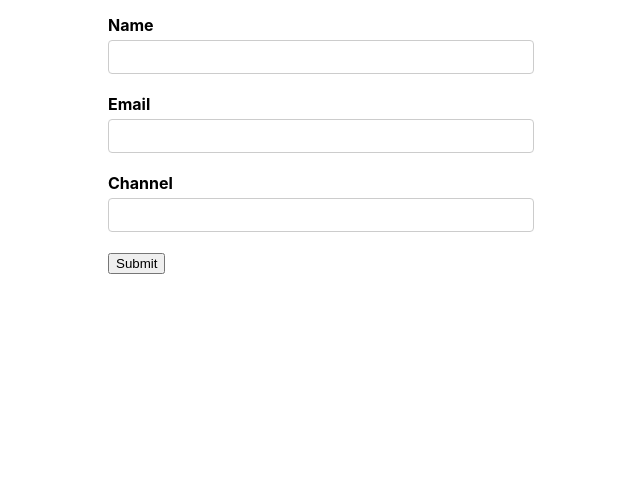
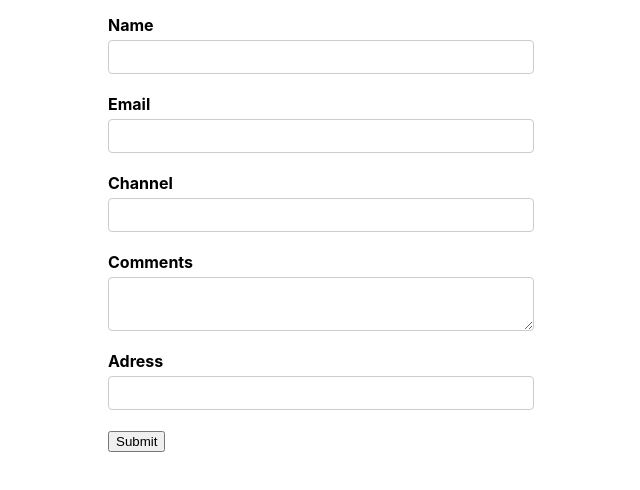
Before and after one commit to ufukucar/react-formik-test, a React (Create React App) app: page / in a window 1280 px wide. Shown: the top 490 px of the page, without its empty margins (319-959 px from the left). Built offline with nearby package versions, Linux system fonts and the light colour scheme.

Commit message:
=Form Revisited

```diff
--- a/src/App.css
+++ b/src/App.css
@@ -23,6 +23,7 @@ textarea {
   background-image: none;
   border: 1px solid #ccc;
   border-radius: 4px;
+  resize: vertical ;
   /* margin-bottom: 20px; */
 }
 
@@ -30,6 +31,8 @@ textarea {
   margin-bottom: 20px;
 }
 
+
+
 .error {
   color: red;
   font-size: 12px;
--- a/src/components/YoutubeForm.jsx
+++ b/src/components/YoutubeForm.jsx
@@ -4,7 +4,13 @@ import { Formik, Form, Field, ErrorMessage } from 'formik'
 import * as Yup from 'yup'
 
 const YoutubeForm = () => {
-  const initialValues = { name: '', email: '', channel: '' }
+  const initialValues = {
+    name: '',
+    email: '',
+    channel: '',
+    comments: '',
+    address: '',
+  }
 
   const onSubmit = (values) => {
     console.log('Form Data: ', values)
@@ -46,6 +52,29 @@ const YoutubeForm = () => {
 
           <ErrorMessage name="channel" component="div" className="error" />
         </div>
+
+        <div className="form-control">
+          <label htmlFor="comments">Comments</label>
+          <Field as="textarea" id="comments" name="comments" />
+          <ErrorMessage name="comments" component="div" className="error" />
+        </div>
+
+        <div className="form-control">
+          <label htmlFor="address">Adress</label>
+          <Field name="address">
+            {(props) => {
+              const { field, form, meta } = props
+              console.log('render props: ', props)
+              return (
+                <div>
+                  <input type="text" id="address" {...field} />
+                  {meta.touched && meta.error ? <div>{meta.error}</div> : null}
+                </div>
+              )
+            }}
+          </Field>
+        </div>
+
         <button type="submit">Submit</button>
       </Form>
     </Formik>
```
